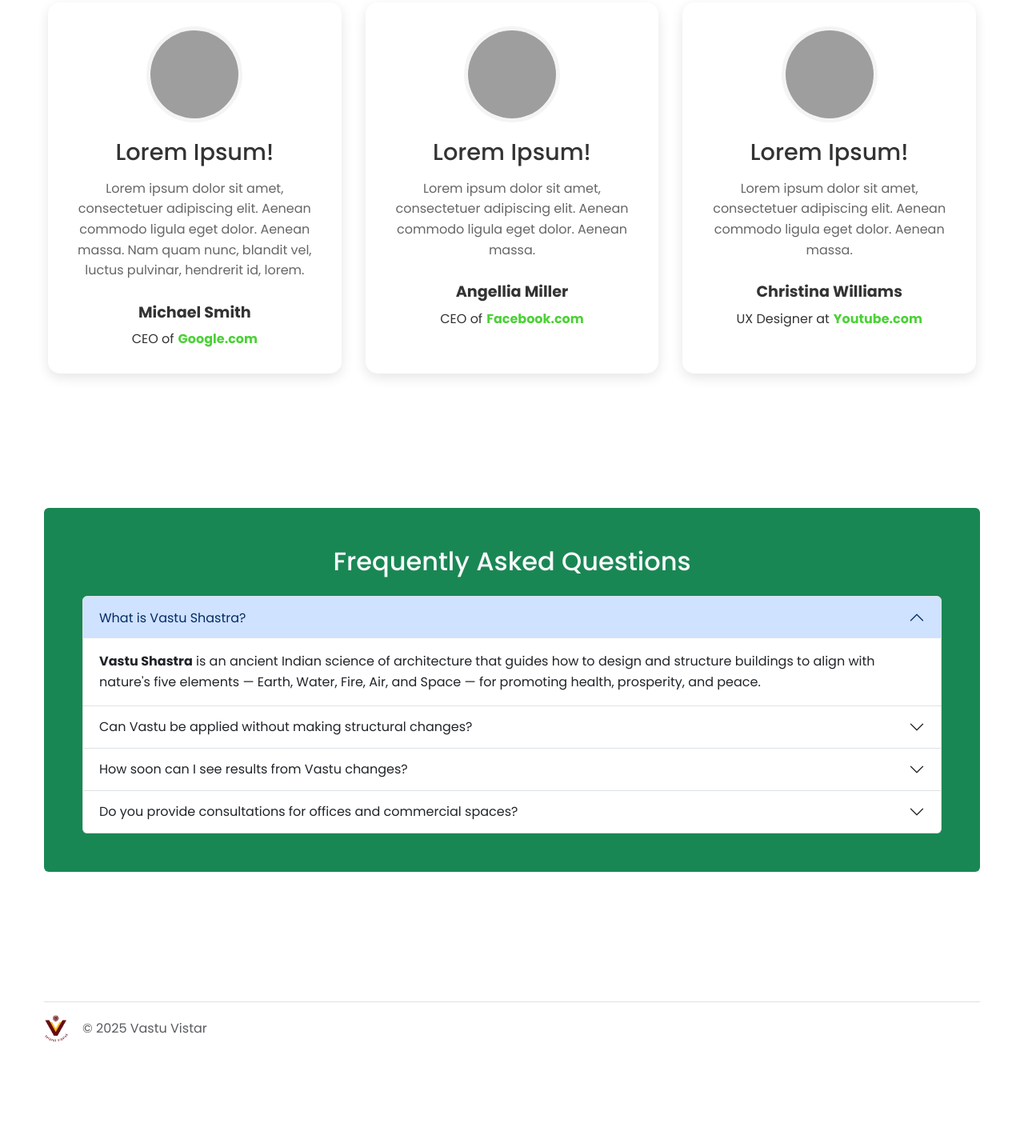
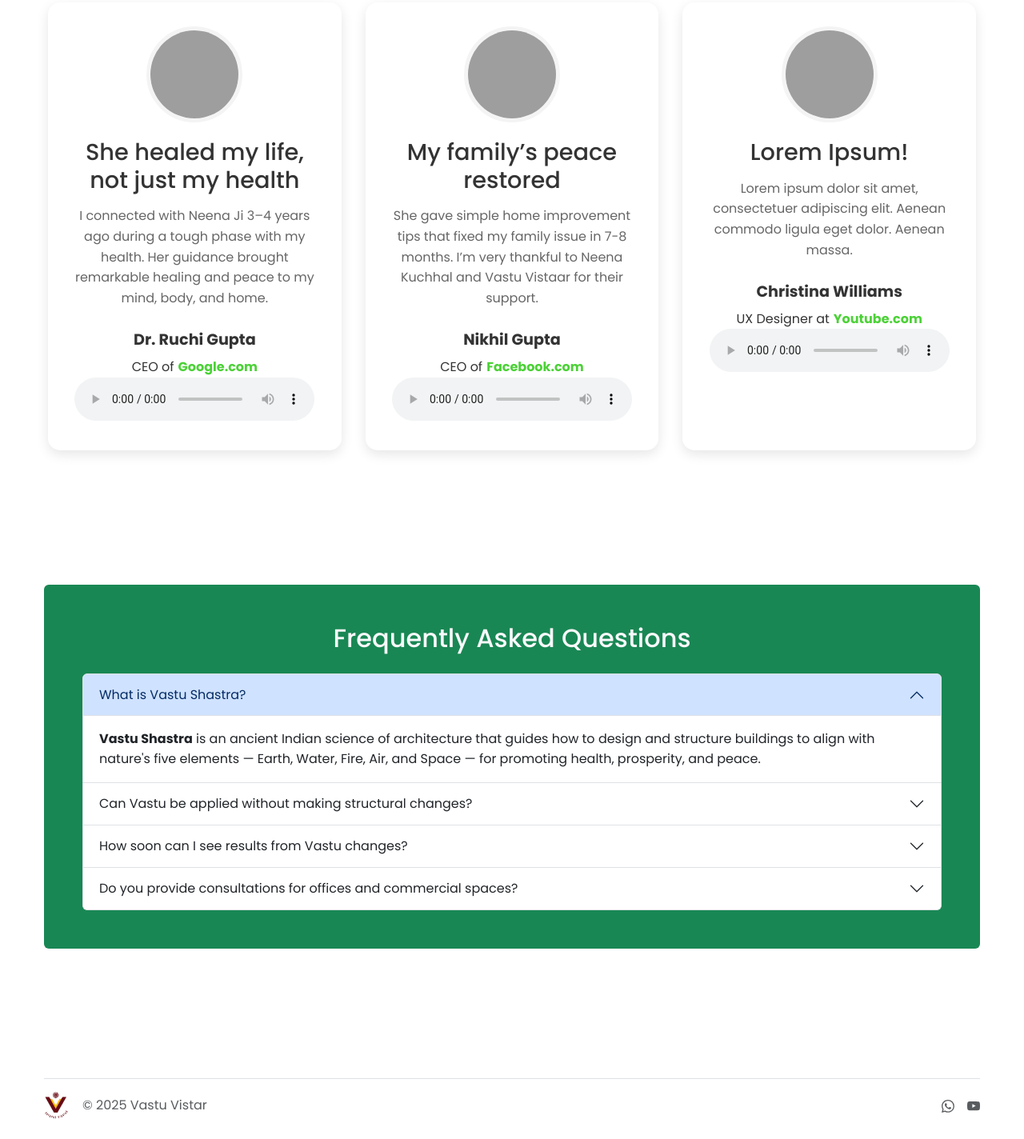
Before and after one commit to JustPratiyush/VastuVistar_Website, a website: page index.html in a window 1280 px wide. Shown: the part 2736-4160 px from the top of the page at 80% size. Before the commit the page ends 4109 px from the top, so only its background shows below. Drawn offline with nearby package versions, Linux system fonts and the light colour scheme; grey boxes are pictures that could not be loaded.

Commit message:
Added Real Testimonials with Audio

```diff
--- a/index.html
+++ b/index.html
@@ -337,17 +337,23 @@
               class="profile-img"
             />
           </div>
-          <h3 class="testimonial-title">Lorem Ipsum!</h3>
+          <h3 class="testimonial-title">
+            She healed my life, not just my health
+          </h3>
           <p class="testimonial-text">
-            Lorem ipsum dolor sit amet, consectetuer adipiscing elit. Aenean
-            commodo ligula eget dolor. Aenean massa. Nam quam nunc, blandit vel,
-            luctus pulvinar, hendrerit id, lorem.
+            I connected with Neena Ji 3–4 years ago during a tough phase with my
+            health. Her guidance brought remarkable healing and peace to my
+            mind, body, and home.
           </p>
-          <p class="testimonial-author">Michael Smith</p>
+          <p class="testimonial-author">Dr. Ruchi Gupta</p>
           <div class="testimonial-position">
             <span>CEO of</span>
             <span class="company-name">Google.com</span>
           </div>
+          <audio controls>
+            <source src="/assets/audio/testimonial1.mp3" type="audio/mpeg" />
+            Your browser does not support the audio element.
+          </audio>
         </div>
 
         <!-- Testimonial Card 2 -->
@@ -359,16 +365,21 @@
               class="profile-img"
             />
           </div>
-          <h3 class="testimonial-title">Lorem Ipsum!</h3>
+          <h3 class="testimonial-title">My family’s peace restored</h3>
           <p class="testimonial-text">
-            Lorem ipsum dolor sit amet, consectetuer adipiscing elit. Aenean
-            commodo ligula eget dolor. Aenean massa.
+            She gave simple home improvement tips that fixed my family issue in
+            7-8 months. I’m very thankful to Neena Kuchhal and Vastu Vistaar for
+            their support.
           </p>
-          <p class="testimonial-author">Angellia Miller</p>
+          <p class="testimonial-author">Nikhil Gupta</p>
           <div class="testimonial-position">
             <span>CEO of</span>
             <span class="company-name">Facebook.com</span>
           </div>
+          <audio controls>
+            <source src="/assets/audio/testimonial2.mp3" type="audio/mpeg" />
+            Your browser does not support the audio element.
+          </audio>
         </div>
 
         <!-- Testimonial Card 3 -->
@@ -390,6 +401,10 @@
             <span>UX Designer at</span>
             <span class="company-name">Youtube.com</span>
           </div>
+          <audio controls>
+            <source src="/assets/audio/testimonial1.mp3" type="audio/mpeg" />
+            Your browser does not support the audio element.
+          </audio>
         </div>
       </div>
     </section>
@@ -540,16 +555,44 @@
           </div>
           <ul class="nav col-md-4 justify-content-end list-unstyled d-flex">
             <li class="ms-3">
-              <a class="text-body-secondary" href="#" aria-label="Instagram">
-                <svg class="bi" width="24" height="24">
-                  <use xlink:href="#instagram"></use>
+              <a
+                class="text-body-secondary"
+                href="https://wa.me/919997772887"
+                aria-label="WhatsApp"
+                target="_blank"
+              >
+                <svg
+                  xmlns="http://www.w3.org/2000/svg"
+                  width="16"
+                  height="16"
+                  fill="currentColor"
+                  class="bi bi-whatsapp"
+                  viewBox="0 0 16 16"
+                >
+                  <path
+                    d="M13.601 2.326A7.85 7.85 0 0 0 7.994 0C3.627 0 .068 3.558.064 7.926c0 1.399.366 2.76 1.057 3.965L0 16l4.204-1.102a7.9 7.9 0 0 0 3.79.965h.004c4.368 0 7.926-3.558 7.93-7.93A7.9 7.9 0 0 0 13.6 2.326zM7.994 14.521a6.6 6.6 0 0 1-3.356-.92l-.24-.144-2.494.654.666-2.433-.156-.251a6.56 6.56 0 0 1-1.007-3.505c0-3.626 2.957-6.584 6.591-6.584a6.56 6.56 0 0 1 4.66 1.931 6.56 6.56 0 0 1 1.928 4.66c-.004 3.639-2.961 6.592-6.592 6.592m3.615-4.934c-.197-.099-1.17-.578-1.353-.646-.182-.065-.315-.099-.445.099-.133.197-.513.646-.627.775-.114.133-.232.148-.43.05-.197-.1-.836-.308-1.592-.985-.59-.525-.985-1.175-1.103-1.372-.114-.198-.011-.304.088-.403.087-.088.197-.232.296-.346.1-.114.133-.198.198-.33.065-.134.034-.248-.015-.347-.05-.099-.445-1.076-.612-1.47-.16-.389-.323-.335-.445-.34-.114-.007-.247-.007-.38-.007a.73.73 0 0 0-.529.247c-.182.198-.691.677-.691 1.654s.71 1.916.81 2.049c.098.133 1.394 2.132 3.383 2.992.47.205.84.326 1.129.418.475.152.904.129 1.246.08.38-.058 1.171-.48 1.338-.943.164-.464.164-.86.114-.943-.049-.084-.182-.133-.38-.232"
+                  />
                 </svg>
               </a>
             </li>
             <li class="ms-3">
-              <a class="text-body-secondary" href="#" aria-label="Facebook">
-                <svg class="bi" width="24" height="24">
-                  <use xlink:href="#facebook"></use>
+              <a
+                class="text-body-secondary"
+                href="https://www.youtube.com/@VastuVistar"
+                aria-label="Youtube"
+                target="_blank"
+              >
+                <svg
+                  xmlns="http://www.w3.org/2000/svg"
+                  width="16"
+                  height="16"
+                  fill="currentColor"
+                  class="bi bi-youtube"
+                  viewBox="0 0 16 16"
+                >
+                  <path
+                    d="M8.051 1.999h.089c.822.003 4.987.033 6.11.335a2.01 2.01 0 0 1 1.415 1.42c.101.38.172.883.22 1.402l.01.104.022.26.008.104c.065.914.073 1.77.074 1.957v.075c-.001.194-.01 1.108-.082 2.06l-.008.105-.009.104c-.05.572-.124 1.14-.235 1.558a2.01 2.01 0 0 1-1.415 1.42c-1.16.312-5.569.334-6.18.335h-.142c-.309 0-1.587-.006-2.927-.052l-.17-.006-.087-.004-.171-.007-.171-.007c-1.11-.049-2.167-.128-2.654-.26a2.01 2.01 0 0 1-1.415-1.419c-.111-.417-.185-.986-.235-1.558L.09 9.82l-.008-.104A31 31 0 0 1 0 7.68v-.123c.002-.215.01-.958.064-1.778l.007-.103.003-.052.008-.104.022-.26.01-.104c.048-.519.119-1.023.22-1.402a2.01 2.01 0 0 1 1.415-1.42c.487-.13 1.544-.21 2.654-.26l.17-.007.172-.006.086-.003.171-.007A100 100 0 0 1 7.858 2zM6.4 5.209v4.818l4.157-2.408z"
+                  />
                 </svg>
               </a>
             </li>
```
Also changed, not shown: 4 other files.
